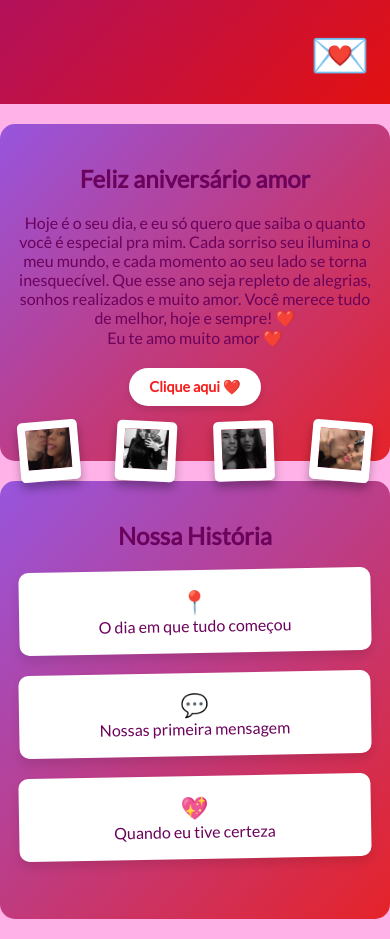
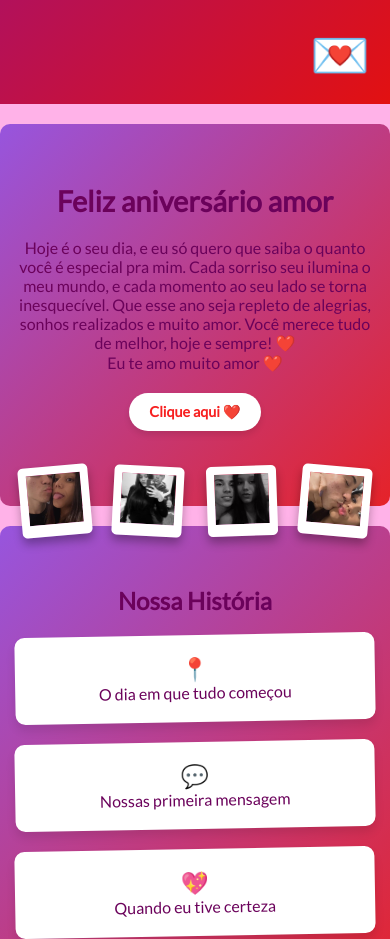
Before and after one commit to gustavobithner-alt/laysa, a plain HTML site: page index.html in a window 390 px wide. Shown: the part 740-1679 px from the top of the page. Drawn offline with Linux system fonts and the light colour scheme.

Commit message:
Refactor CSS comments and add responsiveness
detalhes finais

```diff
--- a/style.css
+++ b/style.css
@@ -1,4 +1,6 @@
-/* RESET E ESTILO BÁSICO */
+/* =======================
+   RESET E ESTILO BÁSICO
+======================= */
 * {
   margin: 0;
   padding: 0;
@@ -12,7 +14,9 @@ body {
   color: #6b025b;
 }
 
-/* HERO */
+/* =======================
+   HERO
+======================= */
 .hero {
   height: 100vh;
   background: linear-gradient(135deg, #6a11cb, #e21111);
@@ -35,7 +39,9 @@ body {
   margin: 15px 0;
 }
 
-/* BOTÃO */
+/* =======================
+   BOTÃO
+======================= */
 .btn {
   margin-top: 20px;
   padding: 12px 25px;
@@ -56,7 +62,9 @@ body {
   box-shadow: 0 8px 12px rgba(0,0,0,0.2);
 }
 
-/* MENSAGEM */
+/* =======================
+   MENSAGEM
+======================= */
 .mensagem {
   padding: 80px 20px;
   text-align: center;
@@ -66,7 +74,10 @@ body {
   max-width: 1000px;
 }
 
-.mensagem h2 { font-size: 2rem; margin-bottom: 20px; }
+.mensagem h2 {
+  font-size: 2rem;
+  margin-bottom: 20px;
+}
 
 .mensagem #texto {
   margin-top: 15px;
@@ -76,9 +87,13 @@ body {
   transition: opacity 0.5s;
 }
 
-.mensagem #texto.ativo { opacity: 1; }
+.mensagem #texto.ativo {
+  opacity: 1;
+}
 
-/* TIMELINE */
+/* =======================
+   TIMELINE
+======================= */
 .timeline {
   padding: 80px 20px;
   background: linear-gradient(135deg, #9755de, #e21111e3);
@@ -106,7 +121,9 @@ body {
   box-shadow: 0 10px 16px rgba(0,0,0,0.2);
 }
 
-.timeline span { font-size: 1.5rem; }
+.timeline span {
+  font-size: 1.5rem;
+}
 
 .detalhe {
   display: none;
@@ -115,16 +132,21 @@ body {
   font-size: 0.9rem;
 }
 
-.item.ativo .detalhe { display: block; }
+.item.ativo .detalhe {
+  display: block;
+}
 
-/* POLAROIDAS */
+/* =======================
+   POLAROIDAS
+======================= */
 .polaroids {
   position: absolute;
   top: -60px;
   left: 0;
   width: 100%;
   display: flex;
-  justify-content: space-around; /* espalha igualmente */
+  justify-content: space-between;
+  padding: 0 20px;
   z-index: 10;
 }
 
@@ -133,7 +155,7 @@ body {
   height: 130px;
   object-fit: cover;
   border: 8px solid white;
-  border-bottom: 20px solid white; /* borda maior embaixo */
+  border-bottom: 20px solid white;
   border-radius: 5px;
   box-shadow: 0 6px 10px rgba(0,0,0,0.3);
   transform: rotate(-5deg);
@@ -149,7 +171,9 @@ body {
   box-shadow: 0 10px 16px rgba(0,0,0,0.4);
 }
 
-/* FOOTER */
+/* =======================
+   FOOTER
+======================= */
 footer {
   background: #9755de;
   color: #f3e8ff;
@@ -158,6 +182,43 @@ footer {
   font-weight: bold;
 }
 
+/* =======================
+   RESPONSIVIDADE
+======================= */
+@media (max-width: 600px) {
+  .hero h1 { font-size: 3rem; }
+  .hero p { font-size: 1rem; }
+
+  .mensagem, .timeline {
+    padding: 60px 15px;
+    max-width: 100%;
+    border-radius: 10px;
+  }
+
+  .timeline .item {
+    max-width: 100%;
+    padding: 20px;
+  }
+
+  .polaroids img {
+    width: 70px;
+    height: 70px;
+    border-bottom: 12px solid white;
+  }
+
+  .mensagem h2 { font-size: 1.8rem; }
+  .timeline span { font-size: 1.4rem; }
+  .btn { padding: 10px 20px; font-size: 0.9rem; }
+}
+
+@media (max-width: 900px) and (min-width: 601px) {
+  .hero h1 { font-size: 4.5rem; }
+  .hero p { font-size: 1.1rem; }
+  .timeline .item { max-width: 70%; padding: 18px; }
+  .polaroids img { width: 100px; height: 100px; border-bottom: 16px solid white; }
+  .mensagem h2 { font-size: 2rem; }
+  .timeline span { font-size: 1.3rem; }
+}
 /* WHATSAPP FLUTUANTE */
 .whatsapp-float {
   position: fixed;
@@ -174,24 +235,3 @@ footer {
   transform: translateY(-10px) scale(1.2);
 
 }
-
-/* RESPONSIVIDADE */
-@media (max-width: 600px) {
-  .hero h1 { font-size: 2.5rem; }
-  .hero p { font-size: 1rem; }
-  .mensagem, .timeline { padding: 40px 10px; }
-  .timeline .item { max-width: 95%; padding: 18px; }
-  .polaroids img { width: 60px; height: 60px; border-bottom: 12px solid white; }
-  .timeline span { font-size: 1.4rem; }
-  .mensagem h2 { font-size: 1.5rem; }
-  .btn { padding: 10px 20px; font-size: 0.9rem; }
-}
-
-@media (max-width: 900px) and (min-width: 601px) {
-  .hero h1 { font-size: 3.2rem; }
-  .hero p { font-size: 1.1rem; }
-  .timeline .item { max-width: 70%; padding: 18px; }
-  .polaroids img { width: 70px; height: 70px; border-bottom: 16px solid white; }
-  .timeline span { font-size: 1.3rem; }
-  .mensagem h2 { font-size: 1.8rem; }
-}
```
